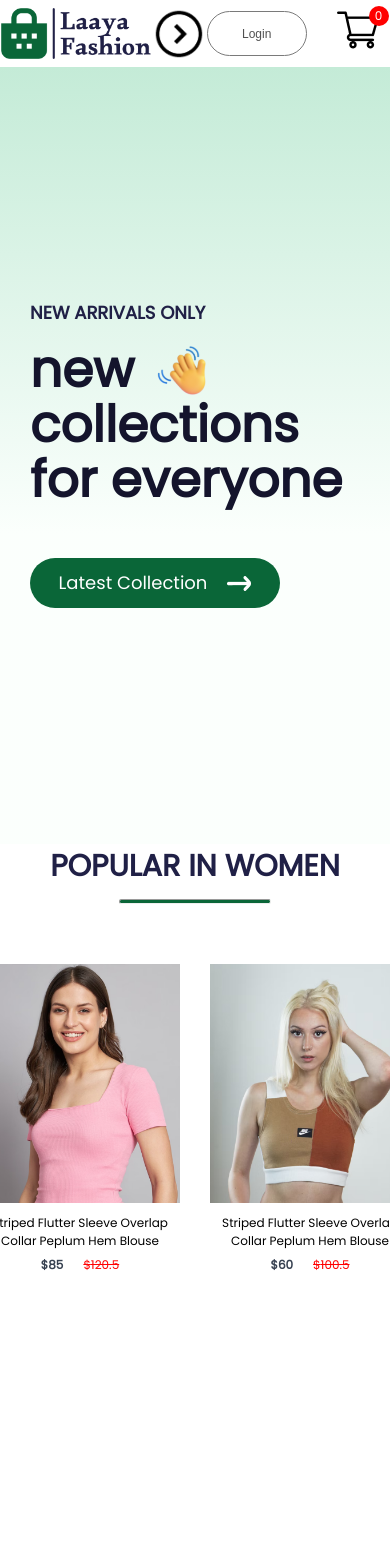
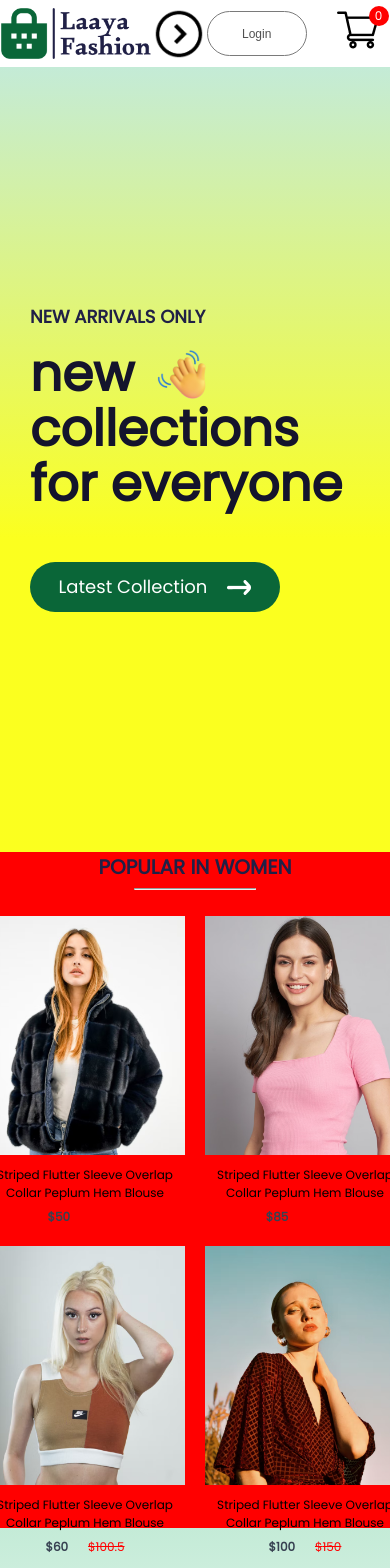
Before and after one commit to Laayaa94/CODSOFT-E-Commerse, a React (Create React App) app: page / in a window 390 px wide. Shown: the top 1568 px of the page. Built offline with nearby package versions, Linux system fonts and the light colour scheme.

Commit message:
popular responsive

```diff
--- a/src/Components/Hero/Hero.css
+++ b/src/Components/Hero/Hero.css
@@ -1,9 +1,10 @@
 .hero{
-      height: 92vh;
+      height: 93vh;
 
     /*background:linear-gradient(180deg,#fde1ff,#e1ffea22 60%);*/
       background:linear-gradient(180deg,#c4ebd7,#e1ffea22 60%);
       display: flex;
+      background-color: yellow;
 }
 .heroLeft{
      flex: 1;
--- a/src/Components/Popular/popular.css
+++ b/src/Components/Popular/popular.css
@@ -3,7 +3,9 @@
     flex-direction: column;
     align-items: center;
     gap: 10px;
-    height: 90vh;
+    height: 85vh;
+    background-color: red;
+
 }
 .popular h1{
     color: #202046;
@@ -21,3 +23,66 @@
     display: flex;
     gap: 30px;
 }
+
+@media(max-width:1280px){
+    .popular{
+        height: 60vh;
+    }
+    .popular h1{
+        font-size: 25px;
+    }
+    .popular hr{
+        width: 130px;
+        height: 2px;
+    }
+    .popular-item{
+        gap: 20px;
+        margin-top: 30px;
+    }
+}
+
+@media(max-width:1024px){
+    .popular{
+        height: 50vh;
+    }
+    .popular h1{
+        font-size: 20px;
+    }
+    .popular hr{
+        width: 110px;
+        height: 2px;
+    }
+    .popular-item{
+        gap: 15px;
+        margin-top: 20px;
+    }
+}
+
+@media(max-width:800px){
+    .popular{
+        height: 40vh;
+        gap: 6px;
+    }
+    .popular h1{
+        font-size: 20px;
+    }
+    .popular hr{
+        width: 120px;
+
+    }
+    .popular-item{
+        gap: 5px;
+    }
+}
+
+@media(max-width:650px){
+    .popular{
+        height: 80vh;
+    }
+    .popular-item{
+        display: grid;
+        grid-template-columns: 1fr 1fr;
+        gap: 20px;
+    }
+
+}
```
